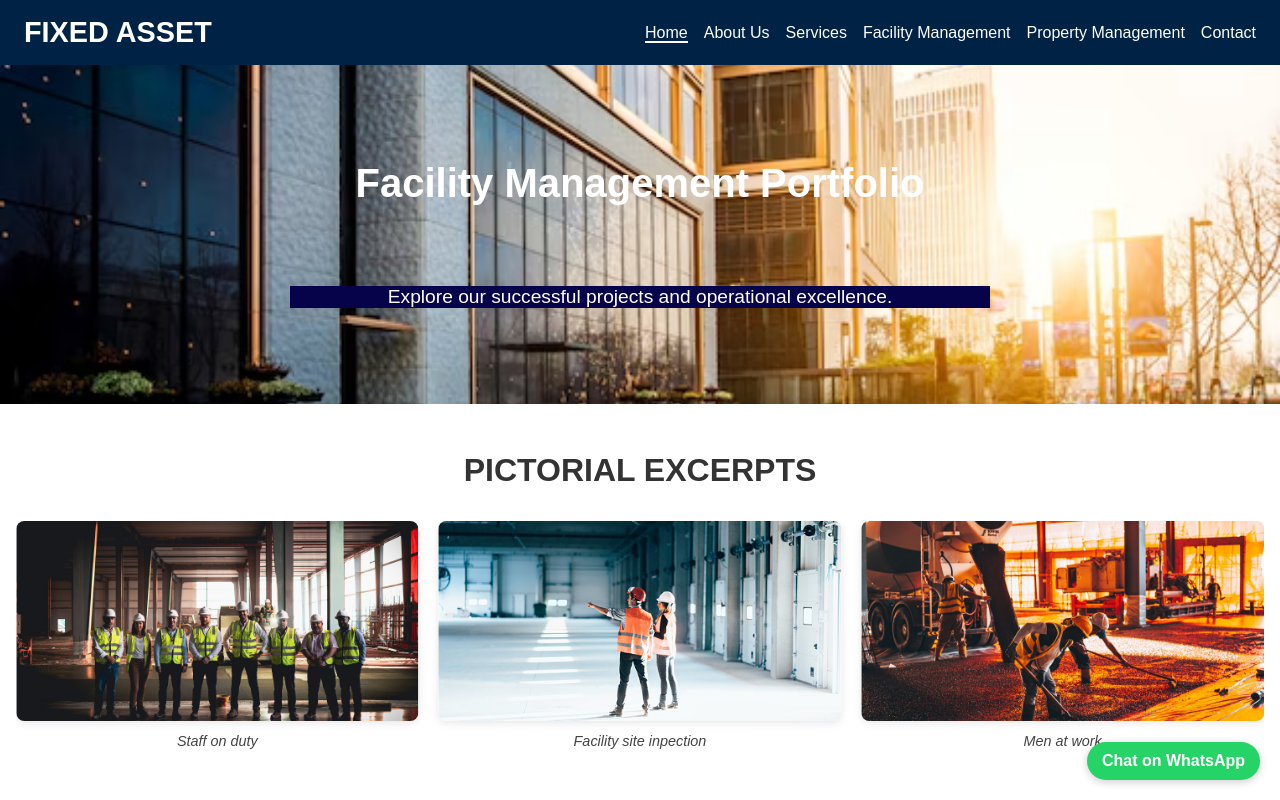
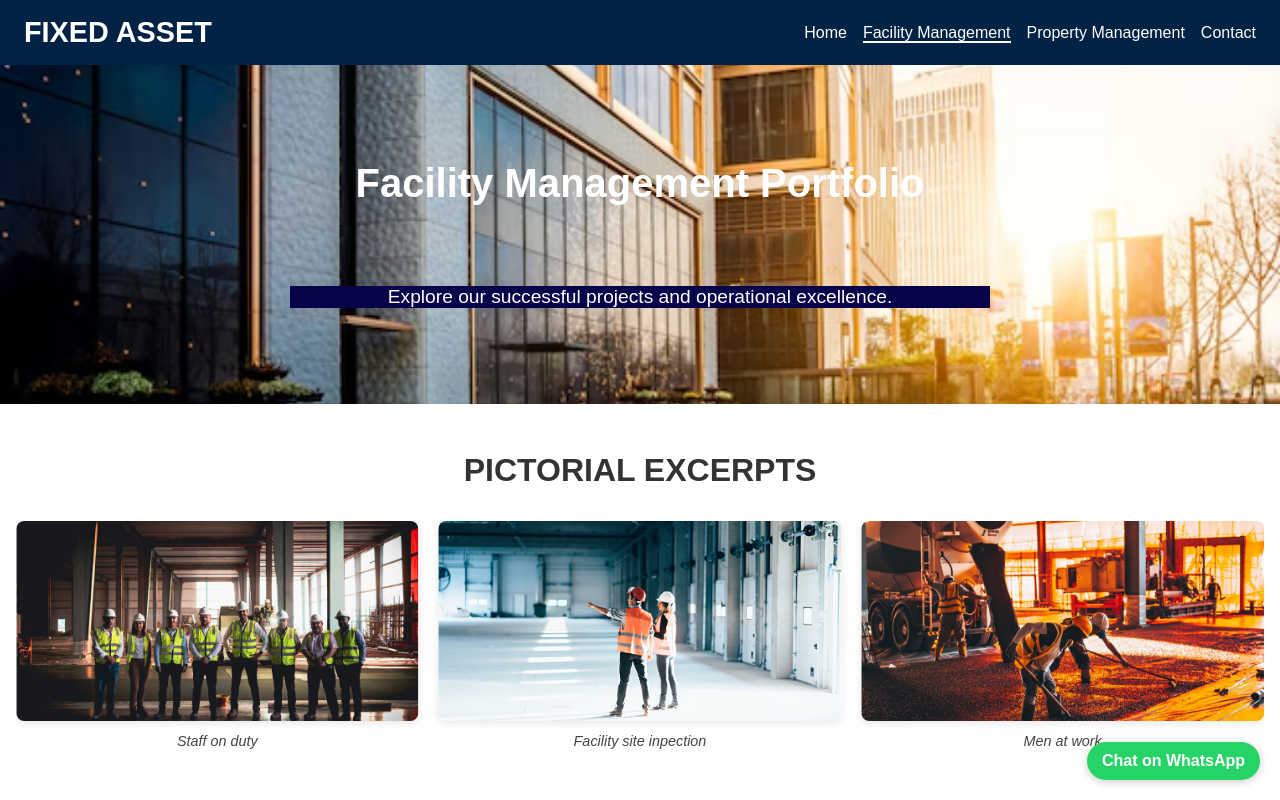
Before and after one commit to SheddyRex/fixedassetmgt, a plain HTML site: page facilitymgt.html in a window 1280 px wide. Shown: the top 800 px of the page. Drawn offline with nearby package versions, Linux system fonts and the light colour scheme.

Commit message:
Update facilitymgt.html

```diff
--- a/facilitymgt.html
+++ b/facilitymgt.html
@@ -16,10 +16,8 @@
     <nav class="nav-menu" id="nav-menu">
       <ul>
         <ul>
-          <li><a href="index.html" class="active">Home</a></li>
-          <li><a href="#about-section">About Us</a></li>
-          <li><a href="#services-section">Services</a></li>
-          <li><a href="facilitymgt.html">Facility Management</a></li>
+          <li><a href="index.html">Home</a></li>
+          <li><a href="#" class="active">Facility Management</a></li>
           <li><a href="propertymgt.html">Property Management</a></li>
           <li><a href="#contact-section">Contact</a></li>
         </ul>
```
